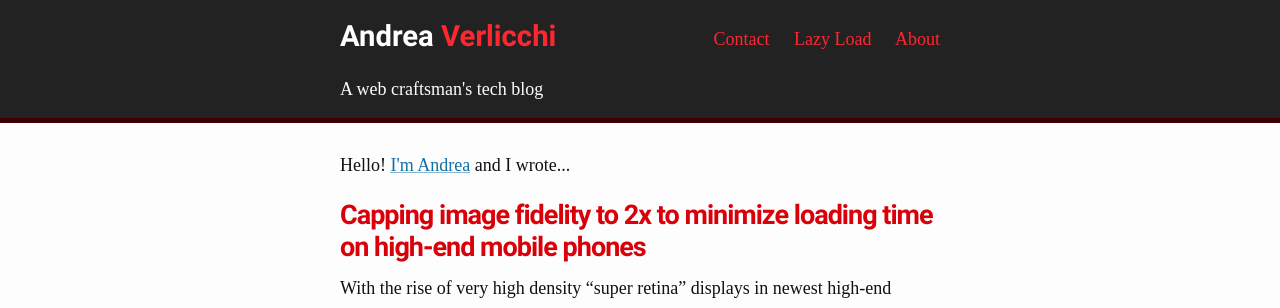
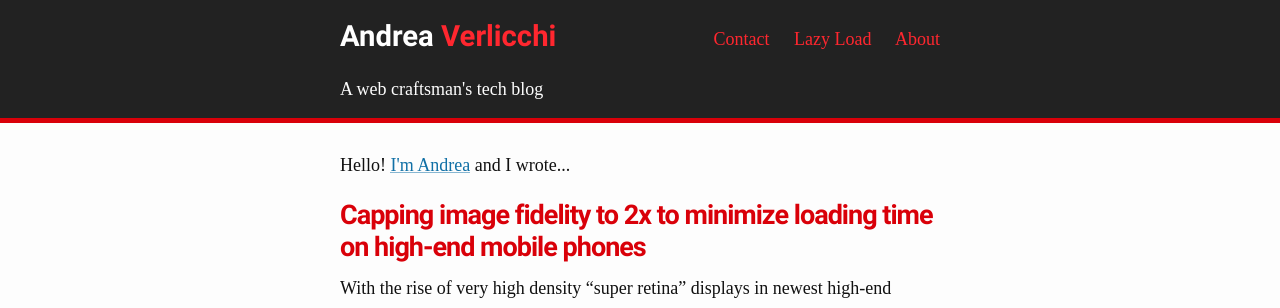
Before and after one commit to verlok/verlok.github.io, a Jekyll site: the page built from index.html, in a window 1280 px wide. Shown: the top 308 px of the page. Built offline with Jekyll 4.4.1, drawn with Linux system fonts in a browser that asks for light colours; some web fonts are replaced; the list of posts is cut into pages by our own code.

Commit message:
Fix header footer border color

```diff
--- a/_sass/_css-variables.scss
+++ b/_sass/_css-variables.scss
@@ -27,7 +27,7 @@ $white-color: #fdfdfd;
   --cta__bg-color: #{$white-color};;
   --cta__bg-color--hover: #{$alternative-color--light55};
   --headfoot__background-color: #222;
-  --headfoot__border-color: #{$brand-color--dark30};
+  --headfoot__border-color: #{$brand-color};
   --headfoot__link-color: #{$brand-color--light15};
   --headfoot__text-color: #{$white-color};;
   --site-title__color: #{$brand-color--light15};
@@ -48,6 +48,7 @@ $white-color: #fdfdfd;
     --link__color: #{$alternative-color--light15};
     --special-link__color: #{$brand-color--light15};
     --headfoot__text-color: #eee;
+    --headfoot__border-color: #{$brand-color--dark30};
     --cta__color: #{$alternative-color--light15};
     --cta__color--hover: #{$alternative-color--light30};
     --cta__border-color: #{$alternative-color};
```
